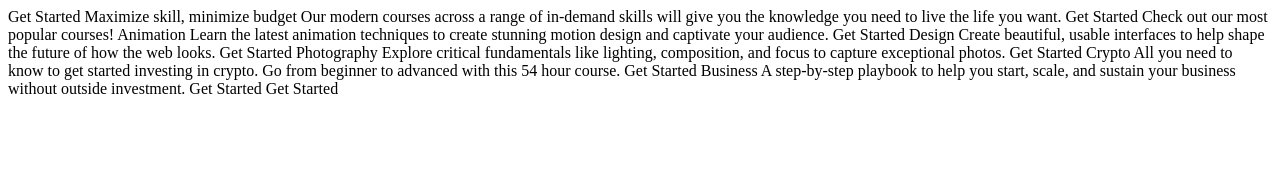
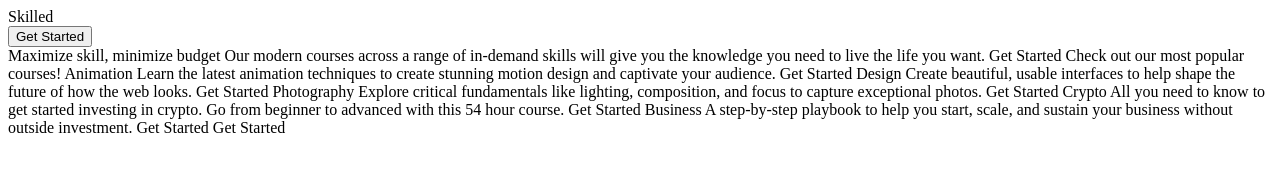
Before and after one commit to aleknovkovski/FEM-skilled-elearning-landing-page, a plain HTML site: page working/index.html in a window 1280 px wide. Drawn offline with Linux system fonts and the light colour scheme.

Commit message:
Create Header, and top part of header

```diff
--- a/working/index.html
+++ b/working/index.html
@@ -10,7 +10,15 @@
 </head>
 <body>
 
-Get Started
+<header>
+    <header>
+        <div>Skilled</div>
+        <button>Get Started</button>
+    </header>
+    <main>
+
+    </main>
+</header>
 
 Maximize skill, minimize budget
 
```
